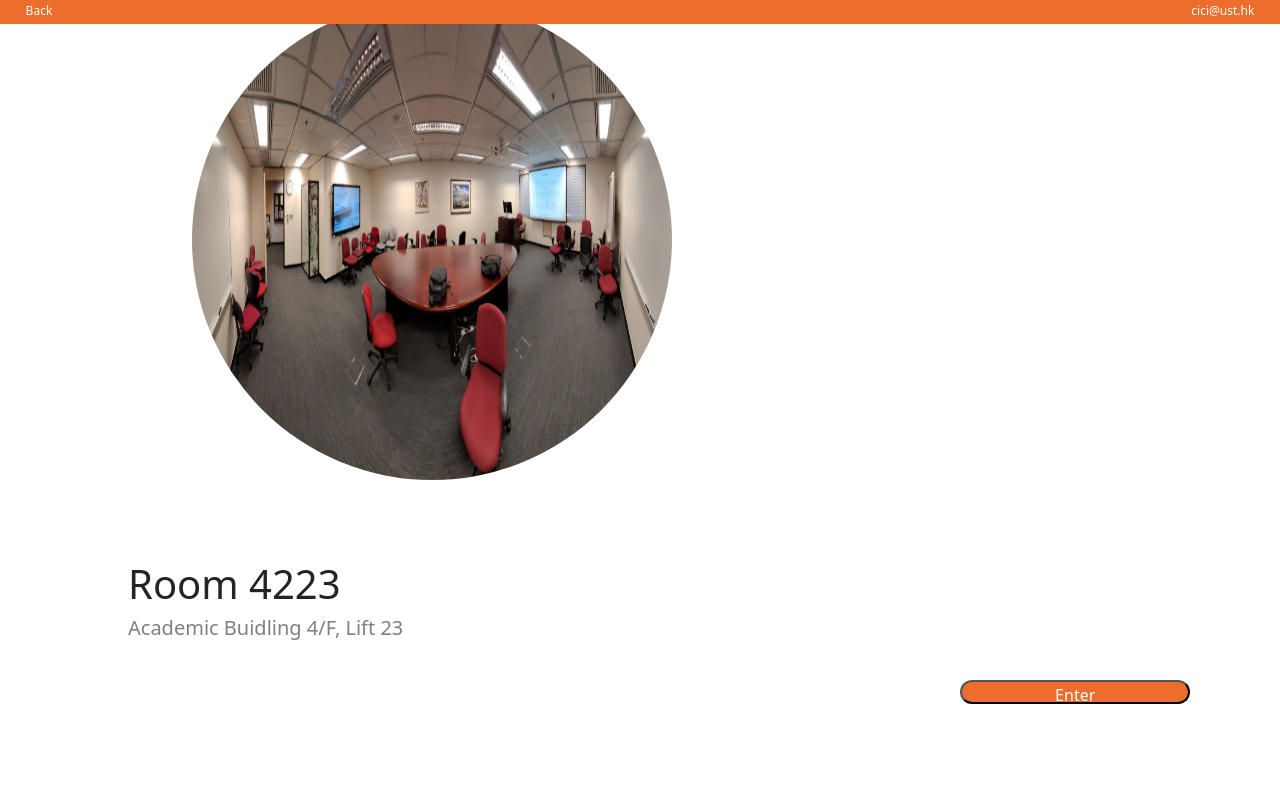
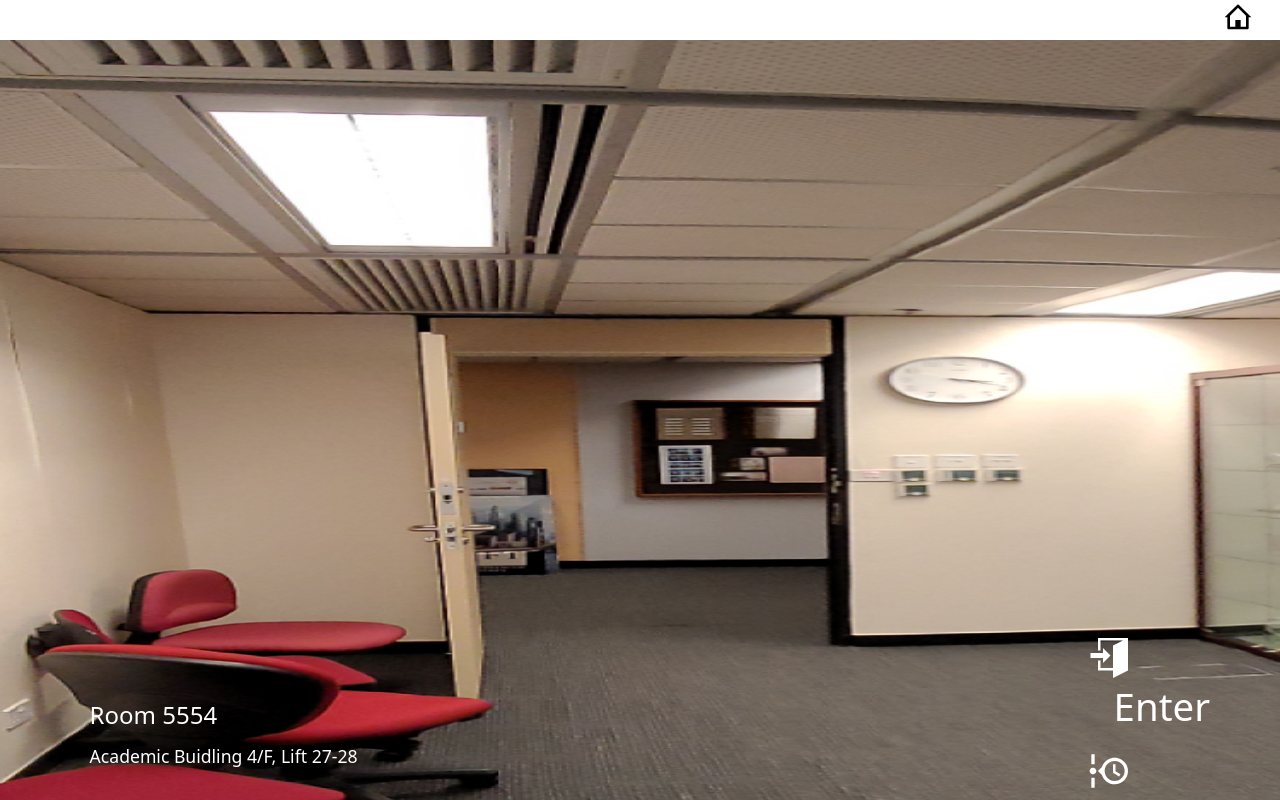
Before and after one commit to CYCKCN/AVATA, a Flask app: page /room in a window 1280 px wide. Run offline with Flask 2, Linux system fonts and the light colour scheme; some web fonts are replaced.

Commit message:
Update room.html

```diff
--- a/frontend/templates/room.html
+++ b/frontend/templates/room.html
@@ -2,32 +2,6 @@
 
 {% block head %}
 <style>
-	.form{
-		width:100%;
-    	height:100%;
-	}
-	.bar {
-		/* overflow: hidden; */
-		background-color: #ED6E2C;
-		height: 3vh;
-		z-index: 100;
-		position: absolute;
-		width: 100vw;
-	}
-	.bar a {
-		text-decoration: none;
-		font-size: 1.5vh;
-		padding: 0.3vh 2vw;
-		text-align: center;
-		color: white;
-	}
-	.quit{
-		float: left;
-
-	}
-	.user{
-		float: right;
-	}
 	#overlay {
 	  position: fixed;
 	  display: none;
@@ -58,7 +32,87 @@
 		color: white;
 		text-decoration: none;
 	}
-	.enter {
+	.bar {
+		position: absolute;
+		background-color: white;
+		height: 5vh;
+		z-index: 100;
+		width: 100vw;
+	}
+	.aclass {
+		text-decoration: none;
+		color: white;
+	}
+	.quit{
+		float: right;
+		height: 4vh;
+		width: 4vh;
+		margin-right: 2vw;
+	}
+	#roommain{
+		position: absolute;
+		width: 100vw;
+		height: 95vh;
+		margin-top: 5vh;
+		overflow-x: hidden;
+		overflow-y: hidden;
+	}
+	.roomPic {
+		position: relative;
+		z-index: 0;
+		width: 100%;
+		height: 100%;
+	}
+	.roomNo {
+		position: relative;
+		font-size: 3vh;
+		bottom: 13%;
+		left: 7%;
+		color: white;
+	}
+
+	.roomLoc {
+		position: relative;
+		font-size: 2.2vh;
+		color: white;
+		font-weight: 400;
+		bottom: 12%;
+		left: 7%;
+	}
+	.enter{
+		position: relative;
+		height: 5vh;
+		width: 5vh;
+		left: 85%;
+    	bottom: 30%;
+	}
+	.book{
+		position: relative;
+		height: 5vh;
+		width: 5vh;
+		right: 7%;
+		left: 85%;
+    	bottom: 28%;
+	}
+	.enter-txt{
+		position: relative;
+		font-size: 3vw;
+    	left: 87%;
+    	bottom: 30%;
+		color: white;
+	}
+	.book-txt{
+		position: relative;
+		font-size: 3vw;
+    	left: 87%;
+    	bottom: 28%;
+		color: white;
+	}
+	.logo{
+		height: 5vh;
+		width: 5vh;
+	}
+	/* .enter {
 		background-color: #ED6E2C;
 		border-radius: 1vw;
 		color: white;
@@ -70,40 +124,18 @@
 		width: 18vw;
 		font-size: 2vh;
 		text-align: center;
-	}
-	.roomNo {
-		position: absolute;
-		top: 70vh;
-		font-size: 5vh;
-		left: 10vw;
-	}
-	.roomLoc {
-		position: absolute;
-		top: 77vh;
-		left: 10vw;
-		font-size: 2.5vh;
-		color: grey;
-	}
-	.roomPic {
-		height: 60vh;
-		width: 60vh;
-		border-radius: 30vh;
-		overflow: hidden;
-		position: absolute;
-		left: 15vw;
-		transform: translate(0, -10vh);
-		z-index: 0;
-		top: 10vh;
-	}
+	} */
 </style>
 {% endblock %}
 
 {% block content %}
-<form method="post">
+<form method="post" id="room">
 	<div id="app" class="bar">
-		<a class="quit" href="search">Back</a>
-		<!--<a class="user">{[userEmail]}</a>-->
-		<a class="user">cici@ust.hk</a>
+		<a class="aclass" href="search">
+			<svg class="quit" width="35" height="35" viewBox="0 0 35 35" fill="none" xmlns="http://www.w3.org/2000/svg">
+				<path d="M27.7087 32.0835H7.29199C6.90522 32.0835 6.53429 31.9299 6.2608 31.6564C5.9873 31.3829 5.83366 31.012 5.83366 30.6252V18.9585H2.91699L16.4678 5.40623C16.6033 5.27063 16.7641 5.16307 16.9411 5.08968C17.1182 5.01629 17.308 4.97852 17.4996 4.97852C17.6912 4.97852 17.881 5.01629 18.0581 5.08968C18.2351 5.16307 18.3959 5.27063 18.5314 5.40623L32.0837 18.9585H29.167V30.6252C29.167 31.012 29.0134 31.3829 28.7399 31.6564C28.4664 31.9299 28.0954 32.0835 27.7087 32.0835ZM14.5837 21.8752H20.417V29.1669H26.2503V17.2494L17.5003 8.49935L8.75033 17.2494V29.1669H14.5837V21.8752Z" fill="black"/>
+			</svg>
+		</a>
 	</div>
 	<!--
 	<div id="overlay">
@@ -117,19 +149,28 @@
 	</div>-->
 
 
-	<div id="room">
-		<img class="roomPic" src="{{url_for('static',filename='images/demo-ieda/360-1.jpg')}}" />
-		<!--
-		<h2 class="roomNo">Room {[roomNo]}</h2>
-		<h4 class="roomLoc">{[roomLoc]}</h4>-->
-		<h2 class="roomNo">Room 4223</h2>
-		<h4 class="roomLoc">Academic Buidling 4/F, Lift 23</h4>
+	<div id="roommain">
+		<img class="roomPic" src="{{url_for('static',filename='images/test/room5554/IMG5554_BIG.png')}}" />
+		<h2 class="roomNo">Room 5554</h2>
+		<h4 class="roomLoc">Academic Buidling 4/F, Lift 27-28</h4>
+		<a class="enter" onclick="document.getElementById('room').submit();">
+			<svg class="logo" width="45" height="45" viewBox="0 0 45 45" fill="none" xmlns="http://www.w3.org/2000/svg">
+				<path d="M16.875 22.5H2.8125V16.875H16.875V11.25L25.3125 19.6875L16.875 28.125V22.5ZM45 0V36.5625L28.125 45V36.5625H11.25V25.3125H14.0625V33.75H28.125V8.4375L39.375 2.8125H14.0625V14.0625H11.25V0H45Z" fill="white"/>
+			</svg>
+		</a>
+		<div class="enter-txt">Enter</div>
+		<a class="book" onclick="document.getElementById('room').submit();">
+			<svg class="logo" width="45" height="45" viewBox="0 0 45 45" fill="none" xmlns="http://www.w3.org/2000/svg">
+				<path d="M7.5 3.75V15H3.75V3.75H7.5ZM3.75 41.25V30H7.5V41.25H3.75ZM9.375 22.5C9.375 24.5812 7.70625 26.25 5.625 26.25C4.88332 26.25 4.1583 26.0301 3.54161 25.618C2.92493 25.206 2.44428 24.6203 2.16045 23.9351C1.87662 23.2498 1.80236 22.4958 1.94706 21.7684C2.09175 21.041 2.4489 20.3728 2.97335 19.8484C3.4978 19.3239 4.16598 18.9667 4.89341 18.8221C5.62084 18.6774 6.37484 18.7516 7.06006 19.0355C7.74529 19.3193 8.33096 19.7999 8.74301 20.4166C9.15507 21.0333 9.375 21.7583 9.375 22.5ZM30 7.5C38.2875 7.5 45 14.2125 45 22.5C45 30.7875 38.2875 37.5 30 37.5C23.25 37.5 17.55 33.0375 15.6563 26.9062L11.25 22.5L15.6563 18.0937C17.55 11.9625 23.25 7.5 30 7.5ZM30 11.25C23.7938 11.25 18.75 16.2937 18.75 22.5C18.75 28.7062 23.7938 33.75 30 33.75C36.2062 33.75 41.25 28.7062 41.25 22.5C41.25 16.2937 36.2062 11.25 30 11.25ZM28.125 24.375V15H30.9375V22.875L36.5625 26.25L35.025 28.6125L28.125 24.375Z" fill="white"/>
+			</svg>
+		</a>
+		<div class="book-txt">Book</div>
 	</div>
 
-	<!--<a class="enter" href="personal-device">Enter</a>-->
-	<input type="submit"  class="enter" name="input" value="Enter">
+
+	<!-- <input type="submit"  class="enter" name="input" value="Enter"> -->
 </form>
-<!--
+
 <script>
 Vue.createApp({
   data() {
@@ -156,7 +197,7 @@ Vue.createApp({
   }
 }).mount('#room')
 </script>
--->
+
 <script>
 function on() {
 	document.getElementById("overlay").style.display = "block";
```
Also changed, not shown: frontend/static/images/test/room5554/IMG5554_BIG.png (added).
